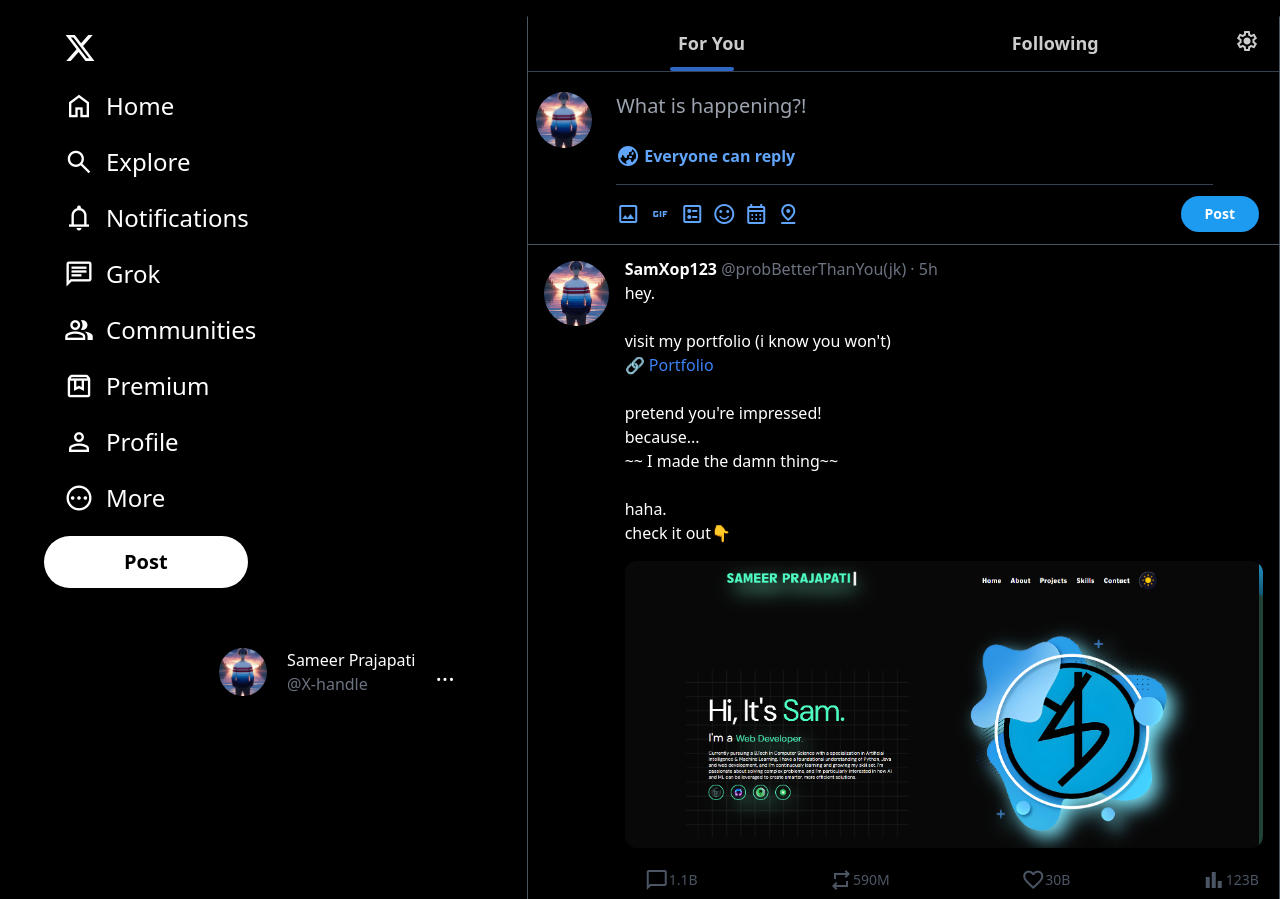
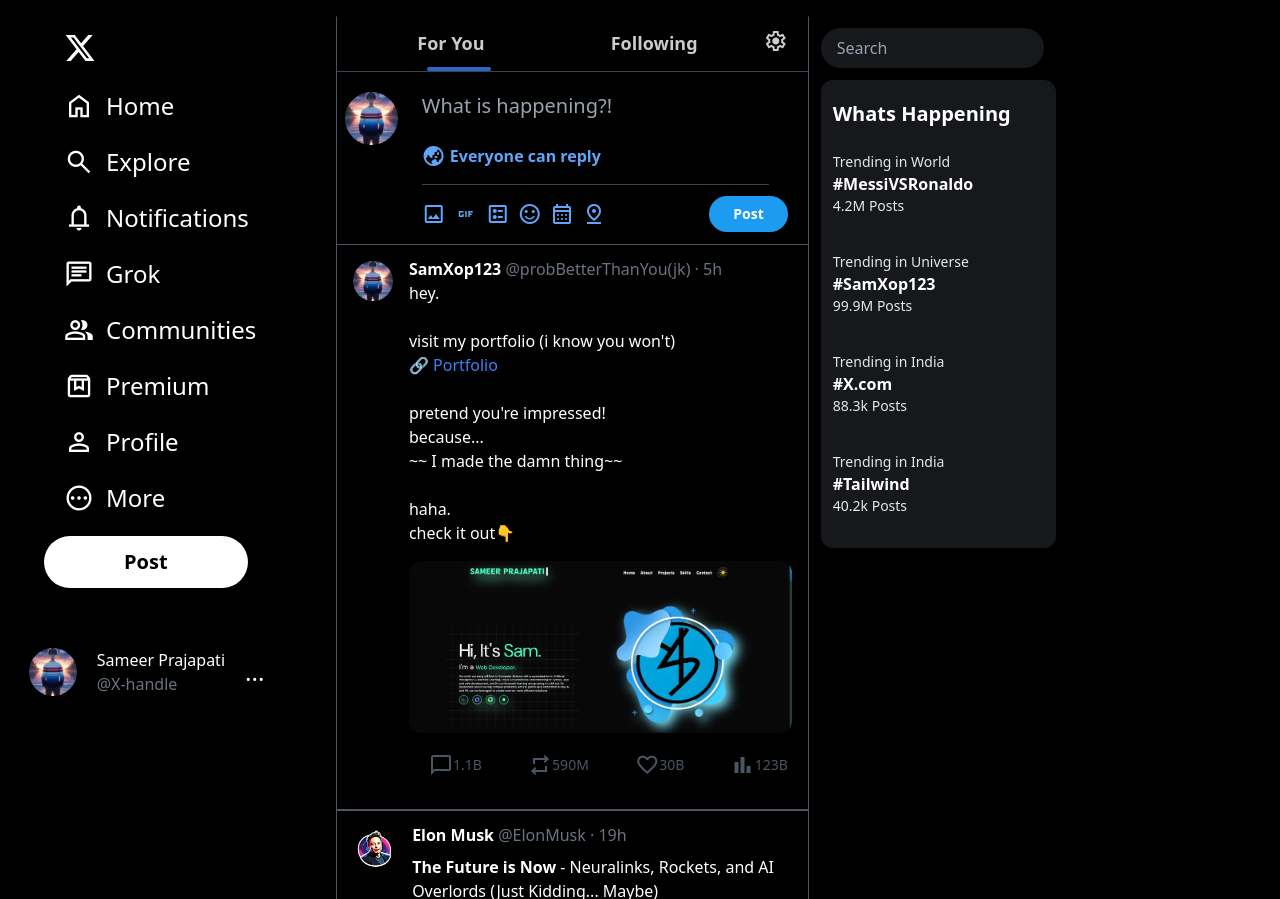
Before and after one commit to SamXop123/Web-UI-Clones, a website: page X.com/index.html in a window 1280 px wide. Shown: the top 899 px of the page. Drawn offline with nearby package versions, Linux system fonts and the light colour scheme; files that its build step writes are made by us from their sources.

Commit message:
Update index.html

```diff
--- a/X.com/index.html
+++ b/X.com/index.html
@@ -377,7 +377,40 @@
         </div>
 
 
+        <div class="third w-full bg-red-5044 hidden md:block">
 
+            <div class="search m-3">
+                <input type="text" class="w-1/2 rounded-full bg-[#16181c] text-white px-4 py-2" placeholder="Search">
+            </div>
+
+            <div class="whats sticky top-0 m-3 bg-[#16181c] w-1/2 py-5 rounded-xl space-y-3">
+                <h1 class="text-xl font-bold px-3">Whats Happening</h1>
+                <div class="item p-3 hover:bg-gray-800 cursor-pointer px-3">
+                    <div class="text-sm text-gray-200">Trending in World</div>
+                    <div class="font-bold">#MessiVSRonaldo</div>
+                    <div class="text-sm text-gray-200">4.2M Posts</div>
+                </div>
+
+                <div class="item p-3 hover:bg-gray-800 cursor-pointer px-3">
+                    <div class="text-sm text-gray-200">Trending in Universe</div>
+                    <div class="font-bold">#SamXop123</div>
+                    <div class="text-sm text-gray-200">99.9M Posts</div>
+                </div>
+
+                <div class="item p-3 hover:bg-gray-800 cursor-pointer px-3">
+                    <div class="text-sm text-gray-200">Trending in India</div>
+                    <div class="font-bold">#X.com</div>
+                    <div class="text-sm text-gray-200">88.3k Posts</div>
+                </div>
+
+                <div class="item p-3 hover:bg-gray-800 cursor-pointer px-3">
+                    <div class="text-sm text-gray-200">Trending in India</div>
+                    <div class="font-bold">#Tailwind</div>
+                    <div class="text-sm text-gray-200">40.2k Posts</div>
+                </div>
+            </div>
+
+        </div>
     </div>
 
 </body>
```
